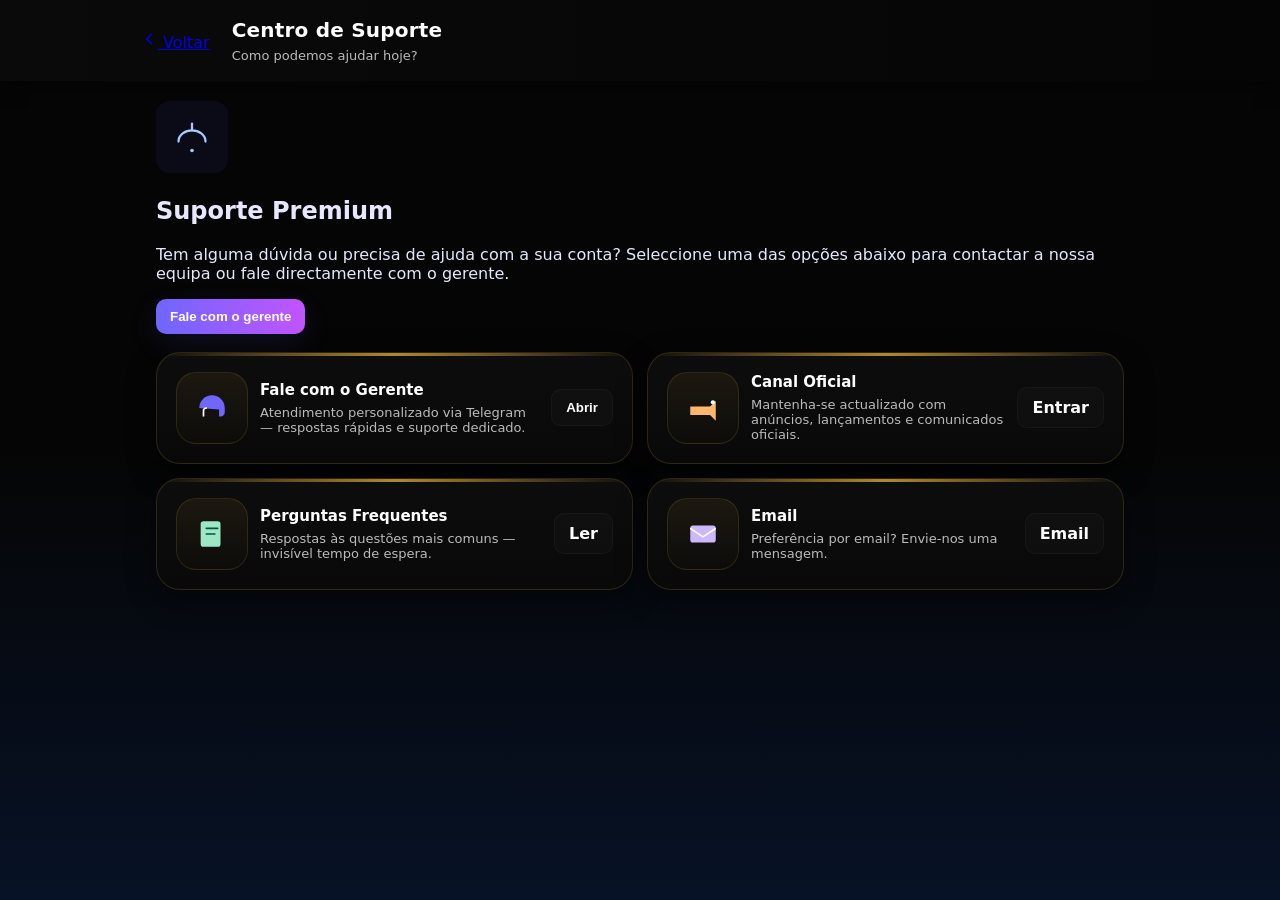
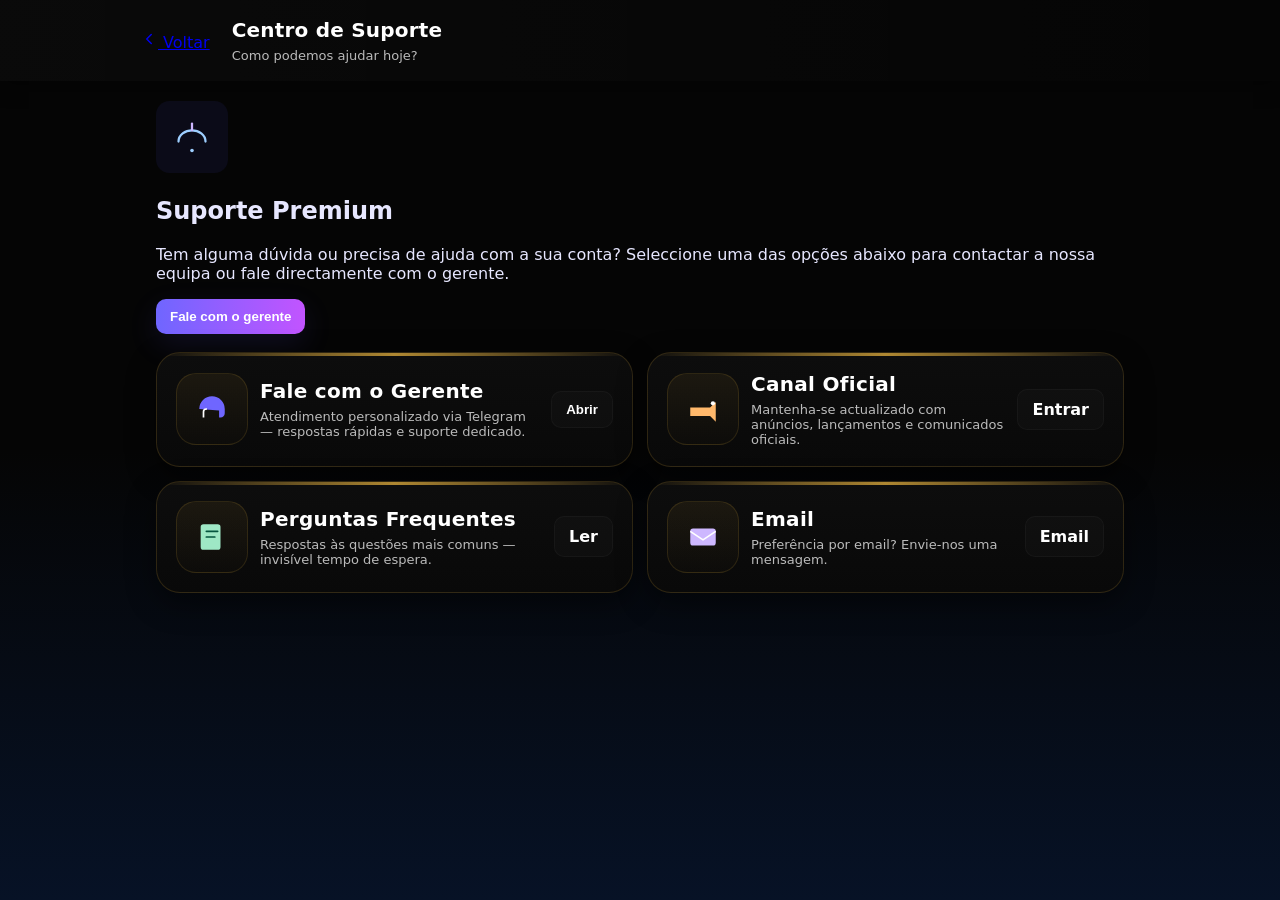

Update suporte.css

--- a/suporte.css
+++ b/suporte.css
@@ -157,7 +157,21 @@ height:34px;
 
 }
 .sc-body{ flex:1; }
-.sc-body h3{ margin:0; font-size:15px; color:#fff; }
+
+.sc-body h3{ 
+  margin:0; 
+  font-size:15px; 
+  color:#fff; 
+}
+
+  .sc-body h3{
+margin:0;
+font-size:20px;
+font-weight:700;
+color:#fff;
+letter-spacing:.3px;
+
+  }
 .sc-body p{ margin:6px 0 0 0; color:var(--muted); font-size:13px; }
 .sc-action{ display:flex; gap:8px; align-items:center; }
 
